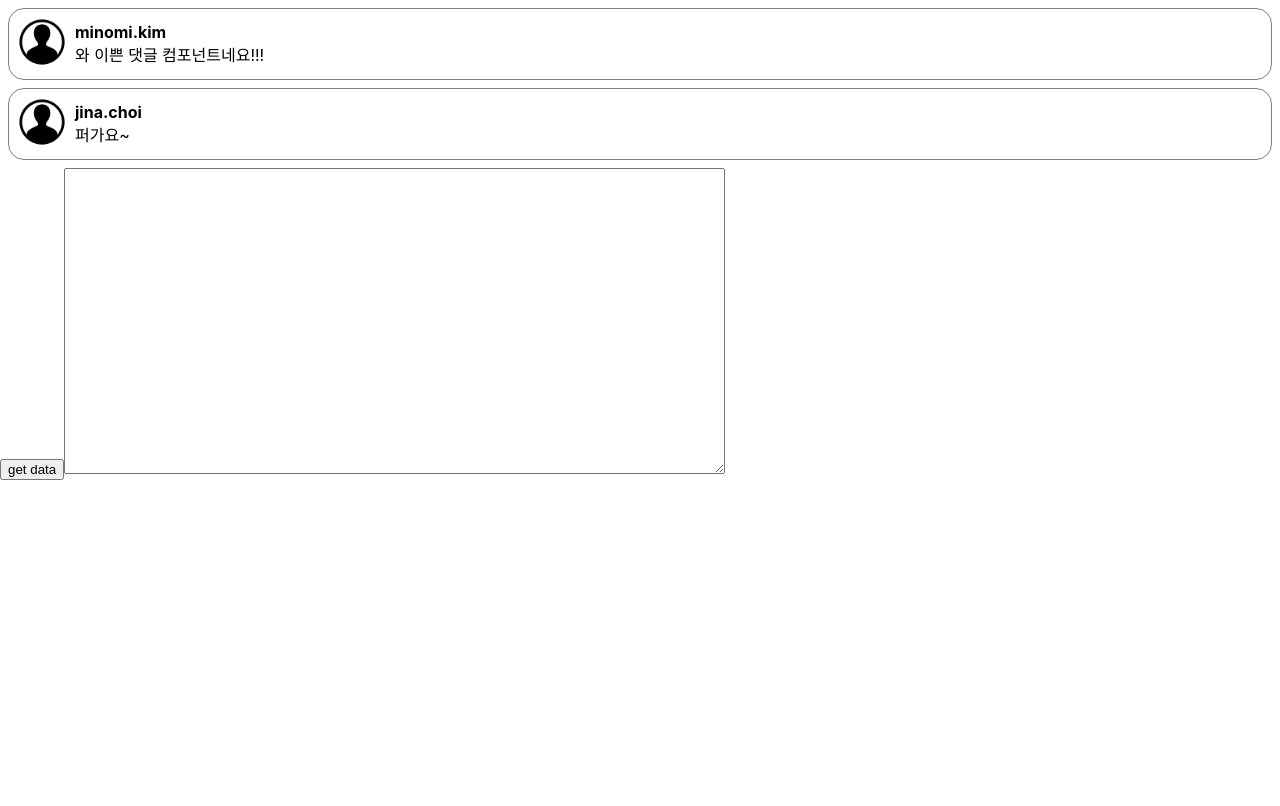
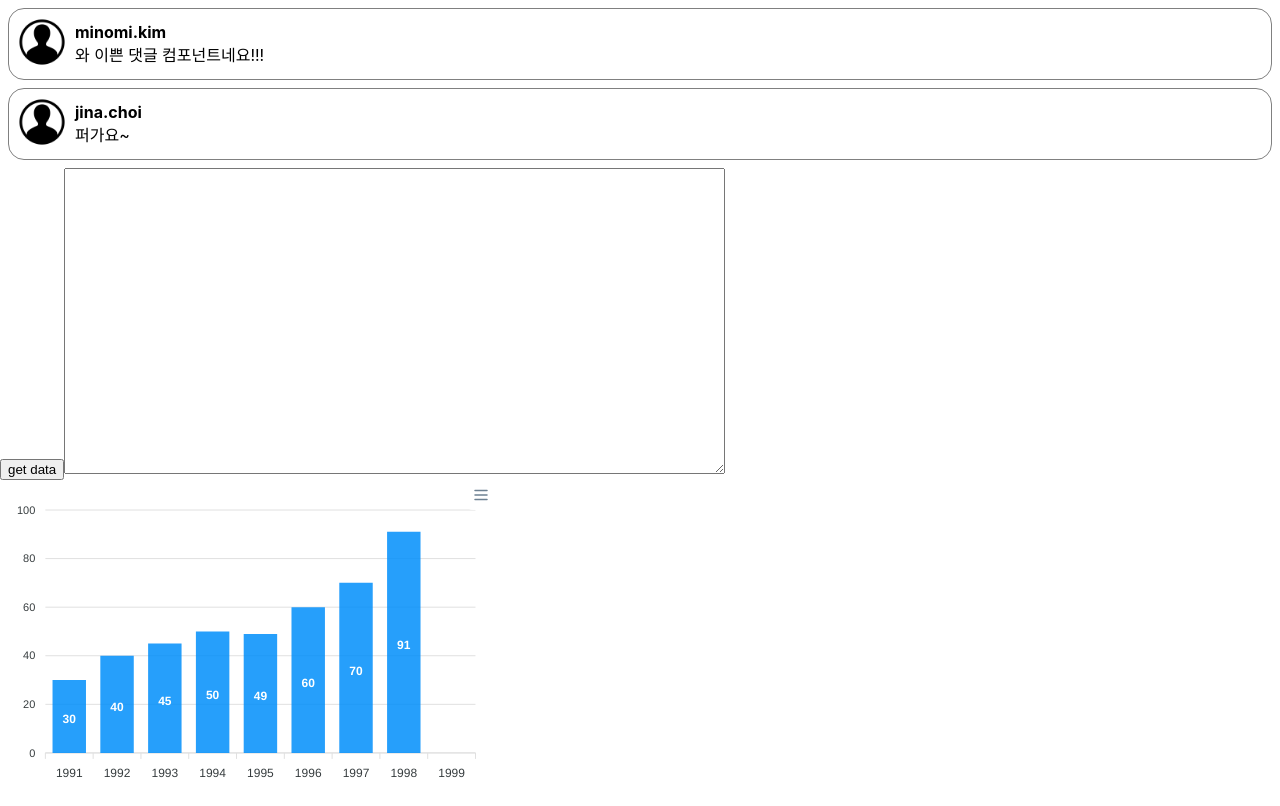
Before and after one commit to minoming/react-study, a React (Create React App) app: page / in a window 1280 px wide. Built offline with nearby package versions, Linux system fonts and the light colour scheme.

Commit message:
Feat: apexCharts bar차트 샘플 추가

```diff
--- a/src/App.js
+++ b/src/App.js
@@ -5,19 +5,44 @@ import './css/RoomLists.css'
 import DefaultComponent from "./components/sample/DefaultComponent/DefaultComponent";
 import Comment from './components/sample/Comment/Comment';
 import AxiosSample from './components/sample/AxiosSample/AxiosSample';
+import Apexcharts from 'react-apexcharts';
+import { useState } from 'react';
 
 function App() {
-  const commentDatas = [{name: 'minomi.kim', comment: '와 이쁜 댓글 컴포넌트네요!!!'},
-                    {name: 'jina.choi', comment: '퍼가요~'}];
+  const commentDatas = [{ name: 'minomi.kim', comment: '와 이쁜 댓글 컴포넌트네요!!!' },
+  { name: 'jina.choi', comment: '퍼가요~' }];
+
+  const [barChartMeta, setBarChartMeta] = useState({
+    options: {
+      chart: {
+        id: "basic-bar"
+      },
+      xaxis: {
+        categories: [1991, 1992, 1993, 1994, 1995, 1996, 1997, 1998, 1999]
+      }
+    },
+    series: [
+      {
+        name: "series-1",
+        data: [30, 40, 45, 50, 49, 60, 70, 91]
+      }
+    ]
+  });
+
   return (
     <div>
       {/* <DefaultComponent></DefaultComponent> */}
-      {commentDatas.map((item)=>{
+      {commentDatas.map((item) => {
         return (
           <Comment name={item.name} comment={item.comment}></Comment>
         );
       })}
       <AxiosSample></AxiosSample>
+      <Apexcharts options={barChartMeta.options}
+        series={barChartMeta.series}
+        type="bar"
+        width="500"
+      ></Apexcharts>
     </div>
   );
 }
```
